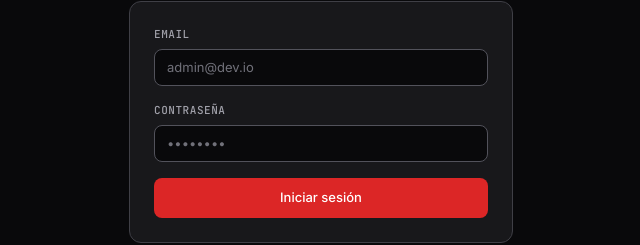
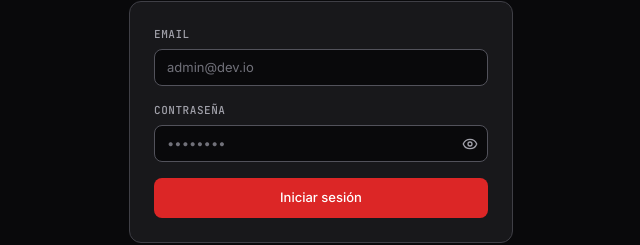
Before and after one commit to XAnthekiraX/Portafolio, a React (Vite) app in the folder frontend/: page /admin/login in a window 1280 px wide. Shown: the part 352-597 px from the top of the page, without its empty margins (319-959 px from the left). Built offline with nearby package versions, Linux system fonts and the light colour scheme; no server answers.

Commit message:
fix(admin): password toggle, CV cache, DB pool config, project desc height

```diff
--- a/frontend/src/pages/admin/CV.tsx
+++ b/frontend/src/pages/admin/CV.tsx
@@ -16,18 +16,22 @@ export function CV() {
   const { data: cv } = useQuery({
     queryKey: queryKeys.cv,
     queryFn: () => getCV().then((r) => r.data),
-    staleTime: 5 * 60 * 1000,
+    staleTime: 0,
   })
 
   useEffect(() => {
-    if (cv?.downloadUrl) setPreviewUrl(cv.downloadUrl)
+    if (cv?.downloadUrl) {
+      const cacheBuster = `?t=${new Date().getTime()}`;
+      setPreviewUrl(`${cv.downloadUrl}${cacheBuster}`);
+    }
   }, [cv])
 
   const uploadMutation = useMutation({
     mutationFn: uploadCv,
     onSuccess: (res) => {
       notify("CV subido correctamente", "success")
-      setPreviewUrl(res.data.url)
+      const cacheBuster = `?t=${new Date().getTime()}`;
+      setPreviewUrl(`${res.data.url}${cacheBuster}`)
       queryClient.invalidateQueries({ queryKey: queryKeys.cv })
     },
     onError: (error) => {
--- a/frontend/src/pages/admin/LoginPage.tsx
+++ b/frontend/src/pages/admin/LoginPage.tsx
@@ -1,13 +1,14 @@
 import { useState } from "react"
 import { useNavigate, Navigate } from "react-router-dom"
 import { useAuth } from "../../context/AuthContext"
-import { Code2 } from "lucide-react"
+import { Code2, Eye, EyeOff } from "lucide-react"
 
 export function LoginPage() {
   const { login, isAuthenticated } = useAuth()
   const navigate = useNavigate()
   const [email, setEmail] = useState("")
   const [password, setPassword] = useState("")
+  const [showPassword, setShowPassword] = useState(false)
   const [error, setError] = useState("")
   const [loading, setLoading] = useState(false)
 
@@ -69,14 +70,24 @@ export function LoginPage() {
             <label className="block font-mono text-[11px] font-medium uppercase tracking-wider text-zinc-400 mb-1.5">
               Contraseña
             </label>
+            <div className="relative">
               <input
-              type="password"
+                type={showPassword ? "text" : "password"}
                 value={password}
                 onChange={(e) => setPassword(e.target.value)}
-              className="w-full px-3 py-2 bg-zinc-950 border border-zinc-600 rounded-lg text-zinc-100 text-[13px] outline-none transition-all duration-150 focus:border-red-500 focus:shadow-[0_0_0_3px_rgba(220,38,38,0.15)] placeholder:text-zinc-500"
+                className="w-full px-3 py-2 pr-10 bg-zinc-950 border border-zinc-600 rounded-lg text-zinc-100 text-[13px] outline-none transition-all duration-150 focus:border-red-500 focus:shadow-[0_0_0_3px_rgba(220,38,38,0.15)] placeholder:text-zinc-500"
                 placeholder="••••••••"
                 required
               />
+              <button
+                type="button"
+                onClick={() => setShowPassword((prev) => !prev)}
+                className="absolute right-2.5 top-1/2 -translate-y-1/2 text-zinc-400 hover:text-zinc-100 transition-colors focus:outline-none"
+                aria-label={showPassword ? "Ocultar contraseña" : "Mostrar contraseña"}
+              >
+                {showPassword ? <EyeOff className="w-4 h-4" /> : <Eye className="w-4 h-4" />}
+              </button>
+            </div>
           </div>
 
           <button
--- a/frontend/src/pages/admin/Projects.tsx
+++ b/frontend/src/pages/admin/Projects.tsx
@@ -110,7 +110,7 @@ export function Projects() {
                   </Button>
                 </div>
               </div>
-              <p className="text-sm leading-relaxed mb-4 text-zinc-400">
+              <p className="text-sm leading-relaxed mb-4 text-zinc-400 max-h-24 overflow-y-auto">
                 {p.description}
               </p>
               <div className="flex flex-wrap gap-1.5 mb-4">
```
Also changed, not shown: 2 other files (tests, documents, lock files or other folders). Lines whose indentation alone changed are shown as unchanged.
